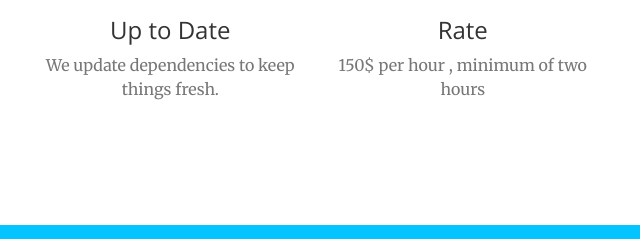
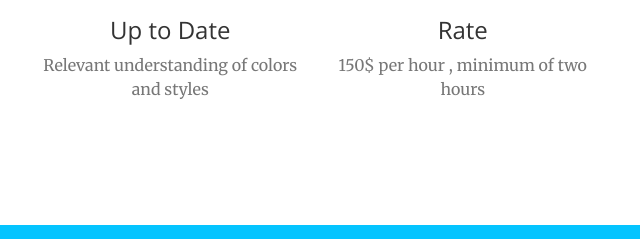
Before and after one commit to StuartGrossman/lynne, a website: page views/index.html in a window 1280 px wide. Shown: the part 1701-1940 px from the top of the page, 616-1256 px from the left. Drawn offline with nearby package versions, Linux system fonts and the light colour scheme.

Commit message:
simple change

```diff
--- a/views/index.html
+++ b/views/index.html
@@ -147,7 +147,7 @@
                     <div class="service-box">
                         <i class="fa fa-4x fa-newspaper-o wow bounceIn text-primary" data-wow-delay=".2s"></i>
                         <h3>Up to Date</h3>
-                        <p class="text-muted">We update dependencies to keep things fresh.</p>
+                        <p class="text-muted">Relevant understanding of colors and styles</p>
                     </div>
                 </div>
                 <div class="col-lg-3 col-md-6 text-center">
```
